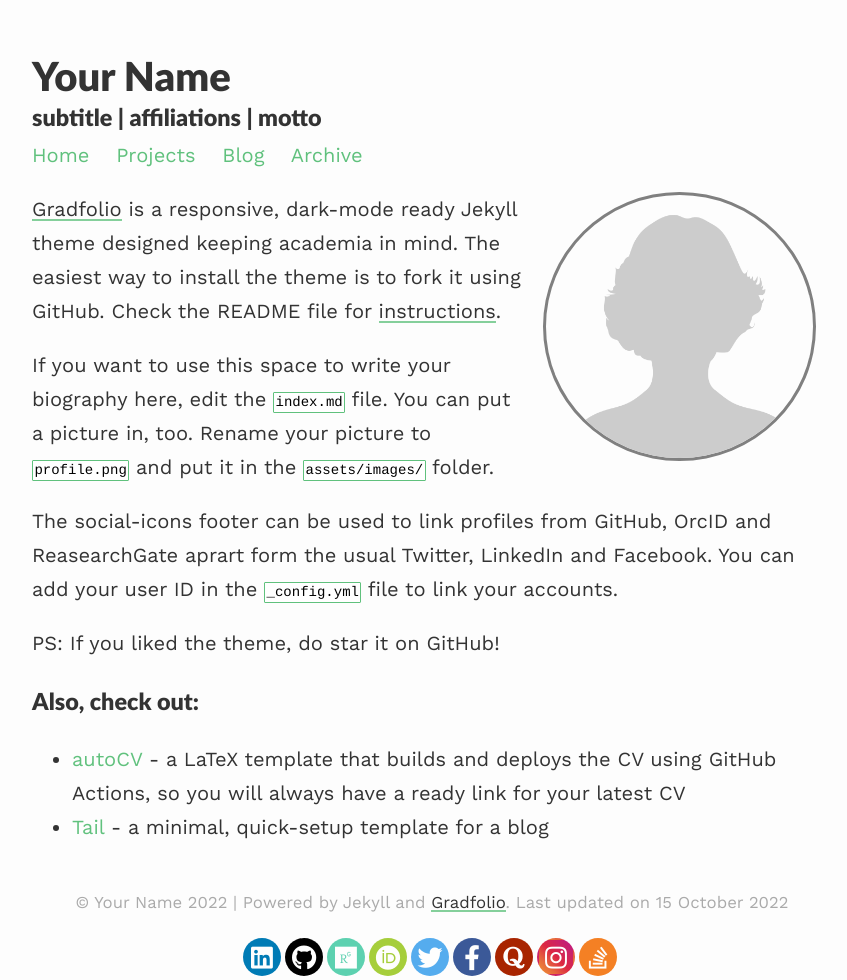
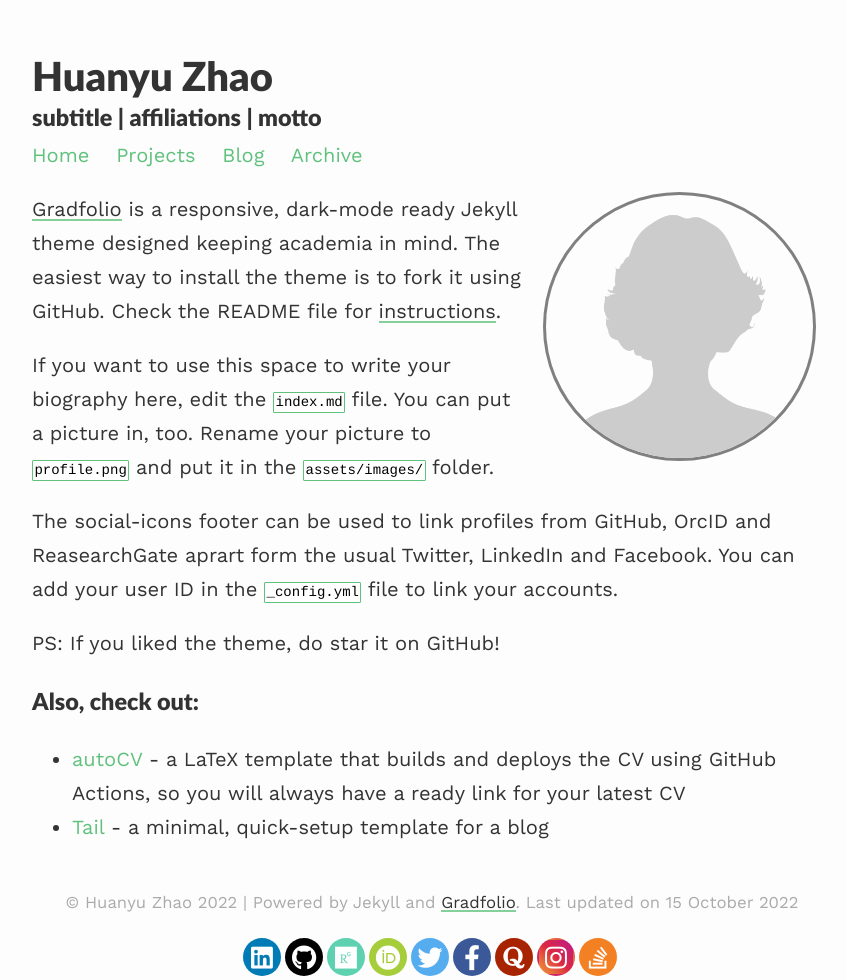
Before and after one commit to Beliefzhy/Beliefzhy.github.io, a Jekyll site: the page built from index.md, in a window 1280 px wide. Shown: the whole page, without its empty margins (208-1055 px from the left). Built offline with Jekyll 4.4.1, drawn with Linux system fonts in a browser that asks for light colours; nearby versions of some CDN libraries.

Commit message:
Update _config.yml

```diff
--- a/_config.yml
+++ b/_config.yml
@@ -1,6 +1,7 @@
 ### your site title here
 
 title: Your Name
+title: Huanyu Zhao
 description: subtitle | affiliations | motto
 
 baseurl: /gradfolio #name of GitHub repository
```
